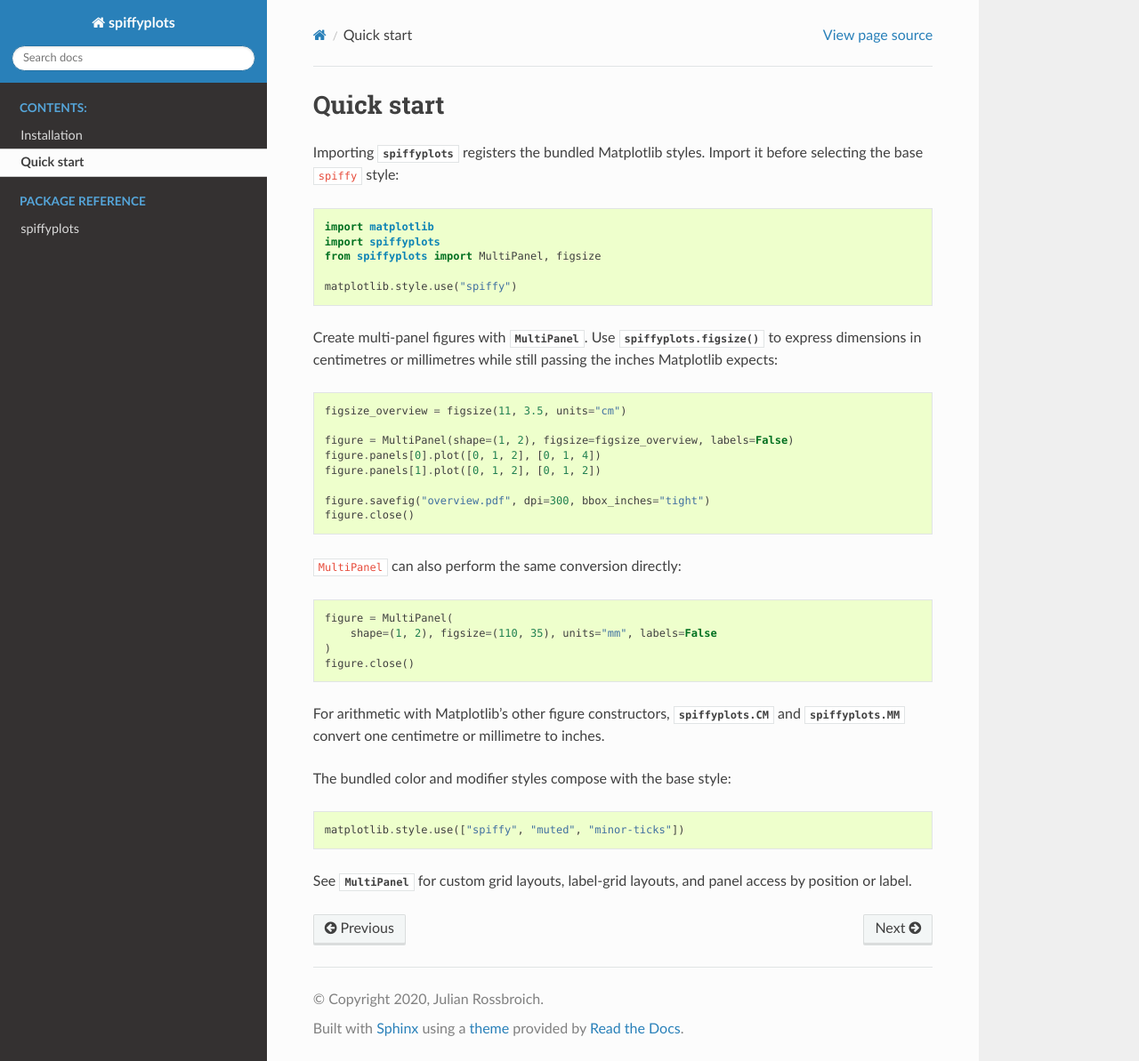
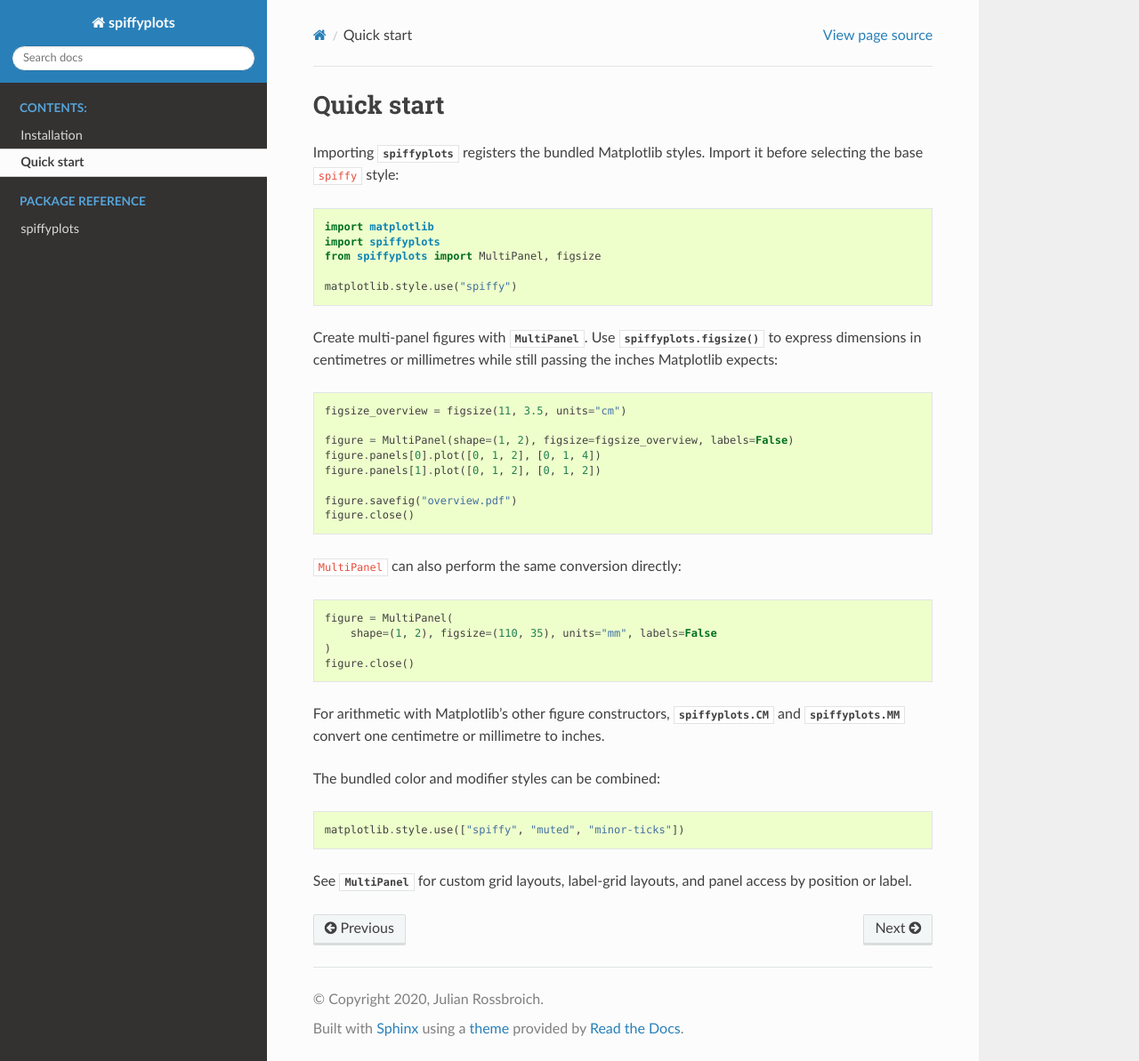
Before and after one commit to JRBCH/spiffyplots, a Sphinx documentation site: the page built from docs/source/quickstart.rst, in a window 1280 px wide and 1193 px high. Shown: the whole window at 89% size. Built offline with Sphinx 7.4.7 and the Read the Docs theme 3.1.0, drawn with Linux system fonts in a browser that asks for light colours.

```diff
--- a/docs/source/quickstart.rst
+++ b/docs/source/quickstart.rst
@@ -25,7 +25,7 @@
     figure.panels[0].plot([0, 1, 2], [0, 1, 4])
     figure.panels[1].plot([0, 1, 2], [0, 1, 2])
 
-    figure.savefig("overview.pdf", dpi=300, bbox_inches="tight")
+    figure.savefig("overview.pdf")
     figure.close()
 
 ``MultiPanel`` can also perform the same conversion directly:
@@ -40,7 +40,7 @@
 For arithmetic with Matplotlib's other figure constructors, :data:`spiffyplots.CM`
 and :data:`spiffyplots.MM` convert one centimetre or millimetre to inches.
 
-The bundled color and modifier styles compose with the base style:
+The bundled color and modifier styles can be combined:
 
 .. code-block:: python
 
```
Also changed, not shown: README.md (+4 -6 lines), 4 other files.
